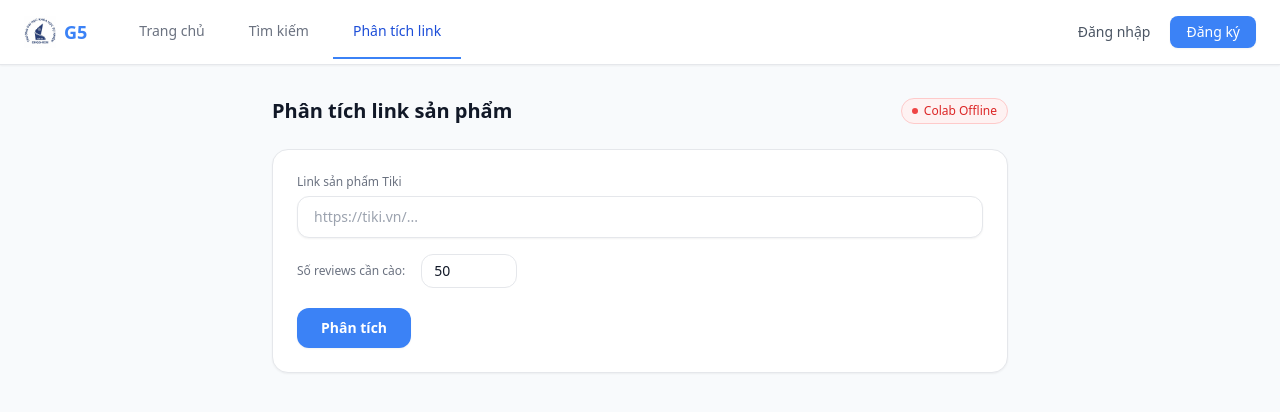
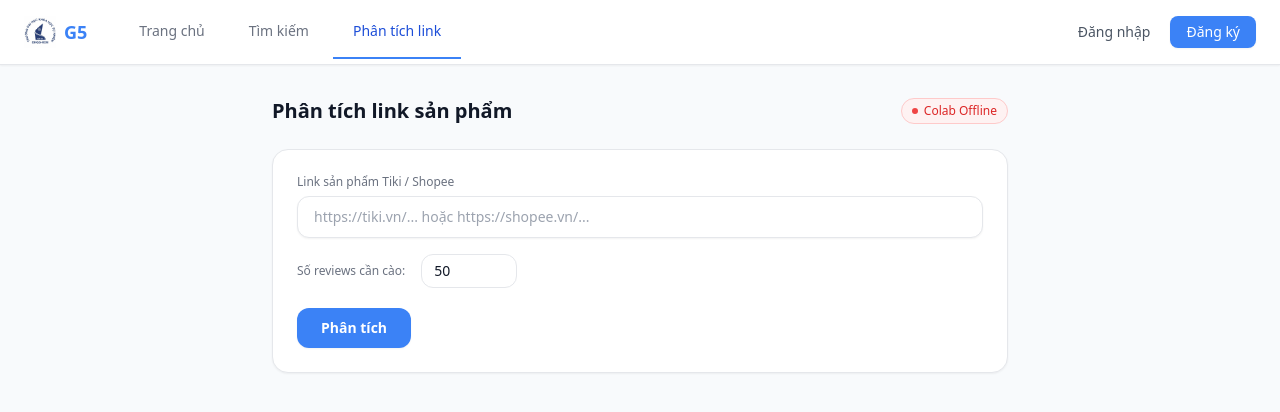
Before and after one commit to ntdat28305/absa-electronics, a React (Vite) app in the folder frontend/: page /analyze in a window 1280 px wide. Shown: the top 412 px of the page. Built offline with nearby package versions, Linux system fonts and the light colour scheme; no server answers.

Commit message:
feat: re-enable Shopee crawl on local worker; add playwright dependency

```diff
--- a/frontend/src/pages/Analyze.jsx
+++ b/frontend/src/pages/Analyze.jsx
@@ -11,10 +11,10 @@
   const [device, setDevice] = useState(null);
   const [error, setError] = useState("");
 
-  const isValidUrl = (s) => s.includes("tiki.vn");
+  const isValidUrl = (s) => s.includes("tiki.vn") || s.includes("shopee.vn");
 
   const handleAnalyze = async () => {
-    if (!isValidUrl(url)) { setError("Chỉ hỗ trợ link Tiki (Shopee chặn crawl)"); return; }
+    if (!isValidUrl(url)) { setError("Chỉ hỗ trợ link Tiki hoặc Shopee"); return; }
     setPhase("crawling");
     setError("");
     setDevice(null);
@@ -39,11 +39,11 @@
       </div>
 
       <div className="bg-white border border-gray-200 rounded-2xl shadow-sm p-6 mb-6">
-        <label className="text-xs font-medium text-gray-500 block mb-1.5">Link sản phẩm Tiki</label>
+        <label className="text-xs font-medium text-gray-500 block mb-1.5">Link sản phẩm Tiki / Shopee</label>
         <input
           value={url}
           onChange={e => { setUrl(e.target.value); setError(""); }}
-          placeholder="https://tiki.vn/..."
+          placeholder="https://tiki.vn/... hoặc https://shopee.vn/..."
           className="w-full bg-white border border-gray-200 rounded-xl px-4 py-2.5 text-sm mb-4 outline-none focus:border-blue-500 focus:ring-2 focus:ring-blue-100 shadow-sm transition-all"
         />
         <div className="flex items-center gap-4 mb-5">
```
Also changed, not shown: 1 other file (tests, documents, lock files or other folders).
